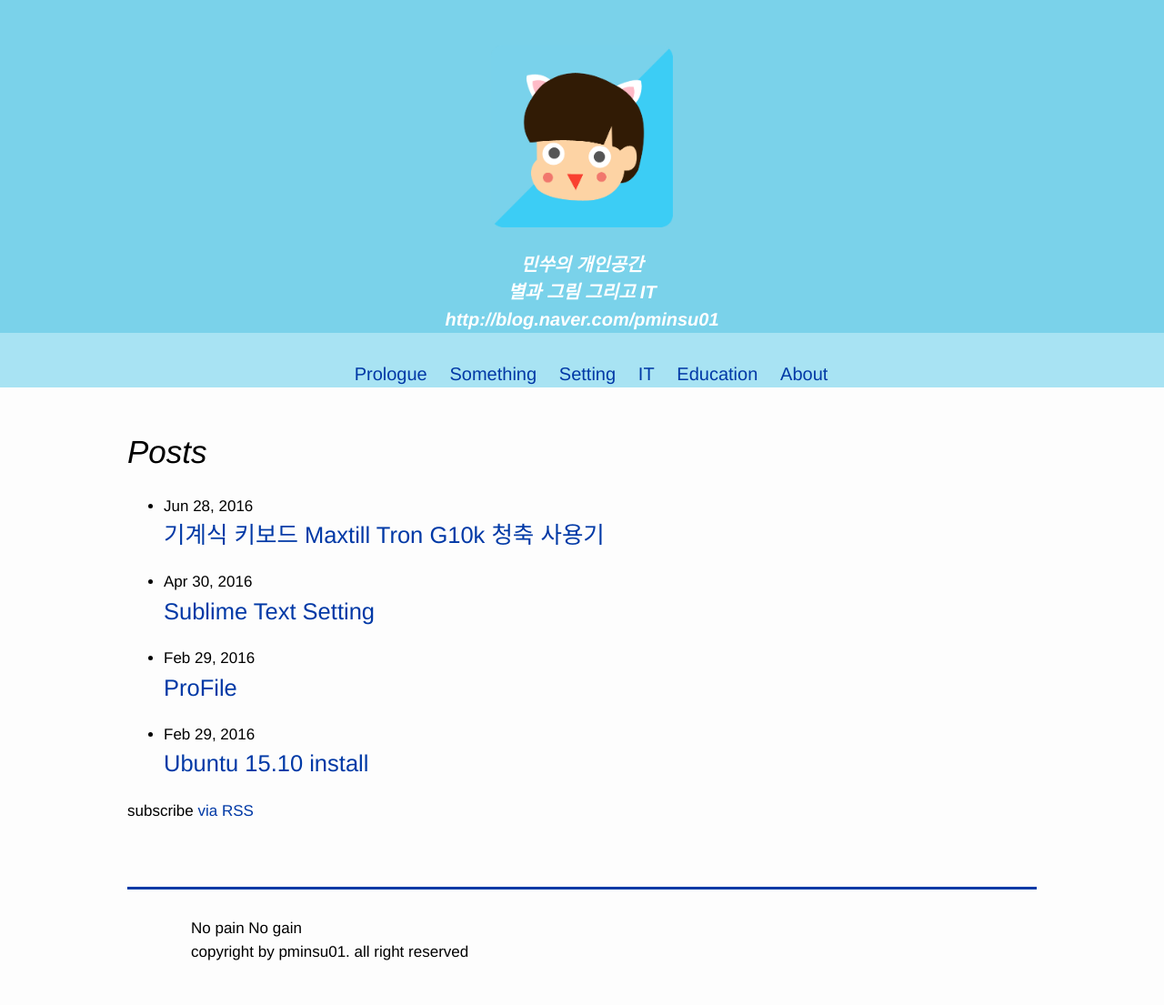
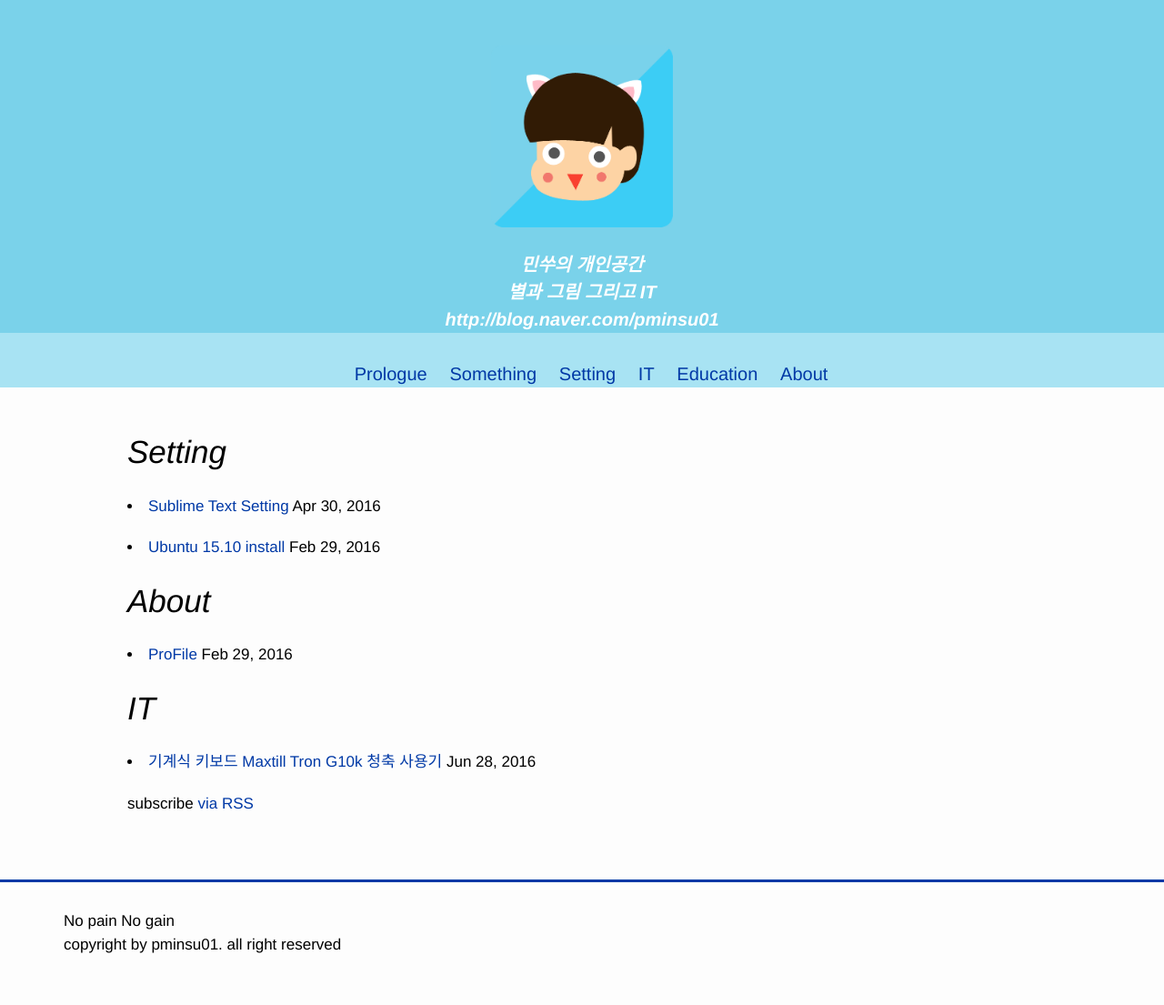
Before and after one commit to pminsu01/pminsu01.github.io, a Jekyll site: the page built from index.html, in a window 1280 px wide. Shown: the whole page at 91% size. Built offline with Jekyll 4.4.1, drawn with Linux system fonts in a browser that asks for light colours; the list of posts is cut into pages by our own code.

Commit message:
prologue define

```diff
--- a/index.html
+++ b/index.html
@@ -4,19 +4,42 @@
 
 <div class="home">
 
-  <h1 class="page-heading">Posts</h1>
 
-  <ul class="post-list">
-    {% for post in site.posts %}
-      <li>
-        <span class="post-meta">{{ post.date | date: "%b %-d, %Y" }}</span>
+  <div class="post-list">
 
-        <h2>
-          <a class="post-link" href="{{ post.url | prepend: site.baseurl }}">{{ post.title }}</a>
-        </h2>
-      </li>
+    {% for category in site.categories %}
+
+    {% assign c = category | first %}
+    {% assign posts = category | last %}
+
+  <h1> {{c}}</h1>
+
+
+
+
+  <div>
+
+    <p>
+      {% for post in posts %}
+
+              {% if post.categories contains c %}
+
+          <li>
+          <a href="{{post.url}}">{{post.title}}</a>
+          <span class="post-meta">{{ post.date | date: "%b %-d, %Y" }}</span>
+          </li>
+
+        </p>
+
+  </div>
+                  {% endif %}
+
+                {% endfor %}
+
     {% endfor %}
-  </ul>
+
+
+  </div>
 
   <p class="rss-subscribe">subscribe <a href="{{ "/feed.xml" | prepend: site.baseurl }}">via RSS</a></p>
 
```
